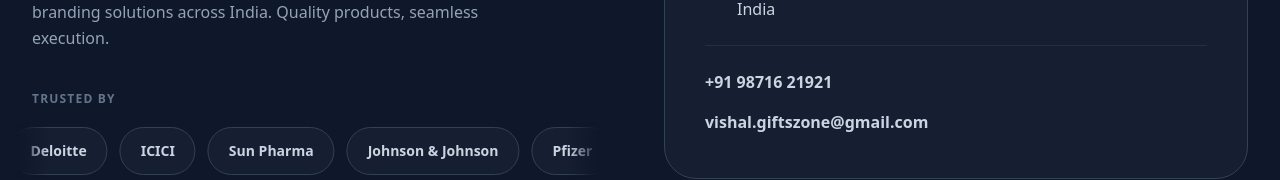
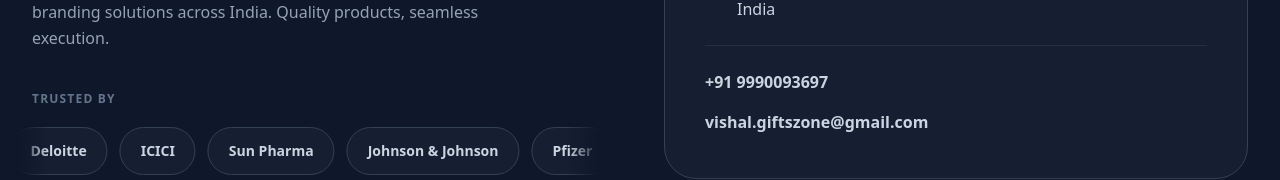
Before and after one commit to ikapsmoi/ai-gifting-platform, a React (Vite) app: page / in a window 1280 px wide. Shown: the part 5381-5561 px from the top of the page. Built offline with nearby package versions, Linux system fonts and the light colour scheme.

Commit message:
last commit

```diff
--- a/src/App.jsx
+++ b/src/App.jsx
@@ -1255,7 +1255,7 @@ function Footer() {
                 <span>SG Alpha Tower, 6th Floor<br />Vasundhara, Ghaziabad<br />India</span>
               </p>
               <div className="h-px w-full bg-slate-700/50 my-2"></div>
-              <a className="flex items-center gap-3 hover:text-white transition-colors" href="tel:+919871621921"><span className="font-bold">+91 98716 21921</span></a>
+              <a className="flex items-center gap-3 hover:text-white transition-colors" href="tel:+919990093697"><span className="font-bold">+91 9990093697</span></a>
               <a className="flex items-center gap-3 hover:text-white transition-colors" href="mailto:vishal.giftszone@gmail.com"><span className="font-bold">vishal.giftszone@gmail.com</span></a>
             </div>
           </div>
```
